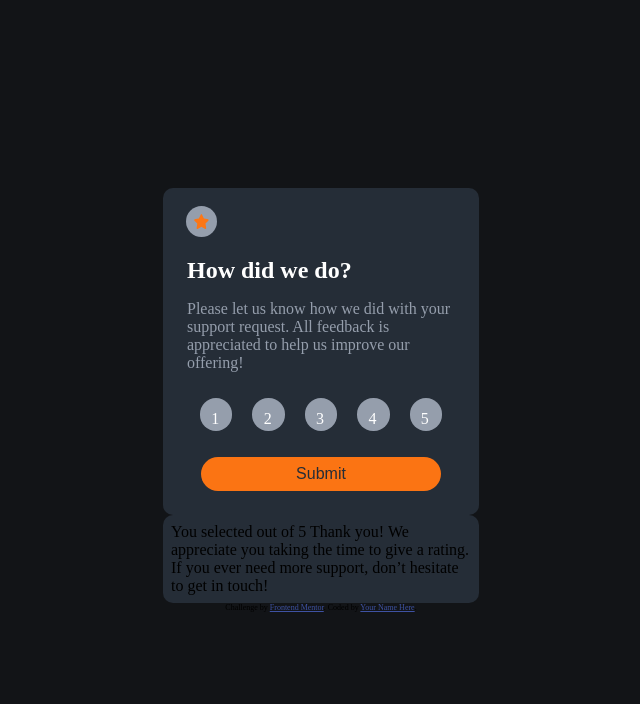
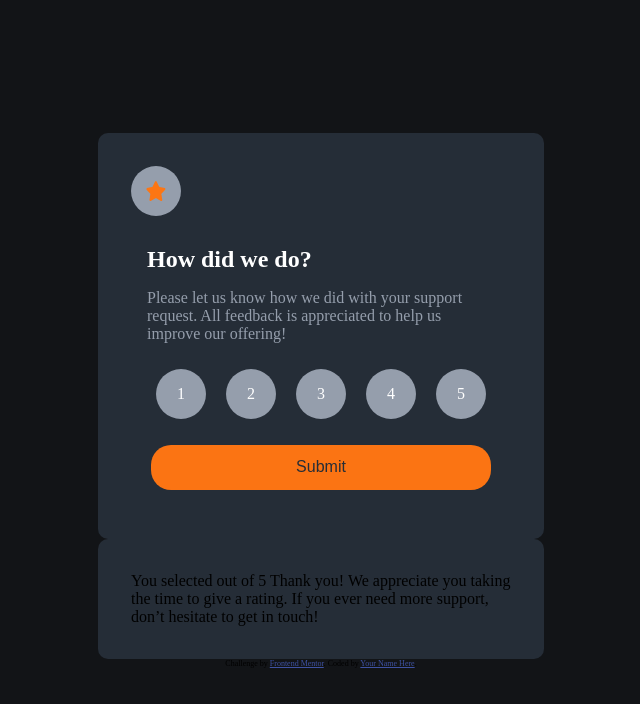
Before and after one commit to marta-00/InteractiveRating, a plain HTML site: page index.html in a window 1280 px wide. Shown: the whole page, without its empty margins (319-959 px from the left). Drawn offline with Linux system fonts and the light colour scheme.

Commit message:
modified:   style.css

```diff
--- a/style.css
+++ b/style.css
@@ -83,19 +83,14 @@
     }
 
     .card {
-        width: 300px;
+        width: 380px;
         display: flex;
         flex-direction: column;
         justify-content: center;
         align-items: center;
         border-radius: 10px;
         background-color: var(--DarkBlue);
-        padding: 0.5rem;
-    }
-    .card img {
-        width: 100%;
-        height: 100%;
-        border-radius: 10px 10px 0 0;
+        padding: 33px;
     }
     .card h1 {
         color: white;
@@ -109,8 +104,8 @@
         margin: 1rem;
     }
     .card button {
-        width: 80%;
-        padding: 0.5rem;
+        width: 340px;
+        height: 45px;
         margin: 1rem;
         border: none;
         border-radius: 20px;
@@ -125,15 +120,21 @@
     }
 
     .star{
-        width: 15px;
-        height: 15px;
+        width: 50px;
+        height: 50px;
         background-color: var(--LightGrey);
         border-radius: 50%;
-        padding: 0.5rem;
-        position: relative;
-        top: 10px;
-        left: -120px;
+        align-self: flex-start;
         margin-bottom: 30px;
+        display: flex;
+        justify-content: center;
+        align-items: center;
+    }
+
+    .star img {
+        width: 20px;
+        height: 20px;
+        border-radius: 10px 10px 0 0;
     }
 
     .number {
@@ -145,10 +146,13 @@
         background-color: var(--LightGrey);
         color: white;
         border-radius: 50%;
-        padding: 0.7rem;
-        width: 10px;
-        height: 10px;
+        padding: 0;
+        width: 50px;
+        height: 50px;
         margin: 10px;
+        display: flex;
+        justify-content: center;
+        align-items: center;
     }
 
 }
```
